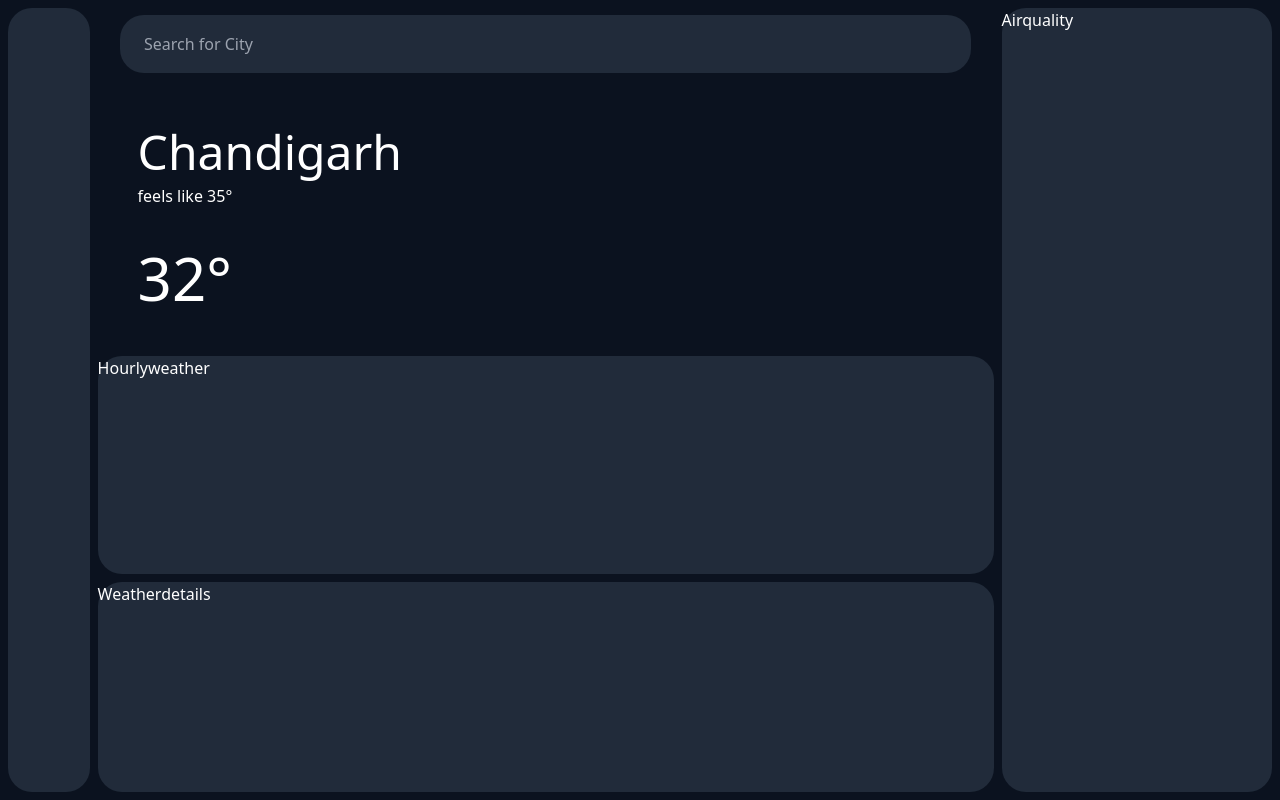
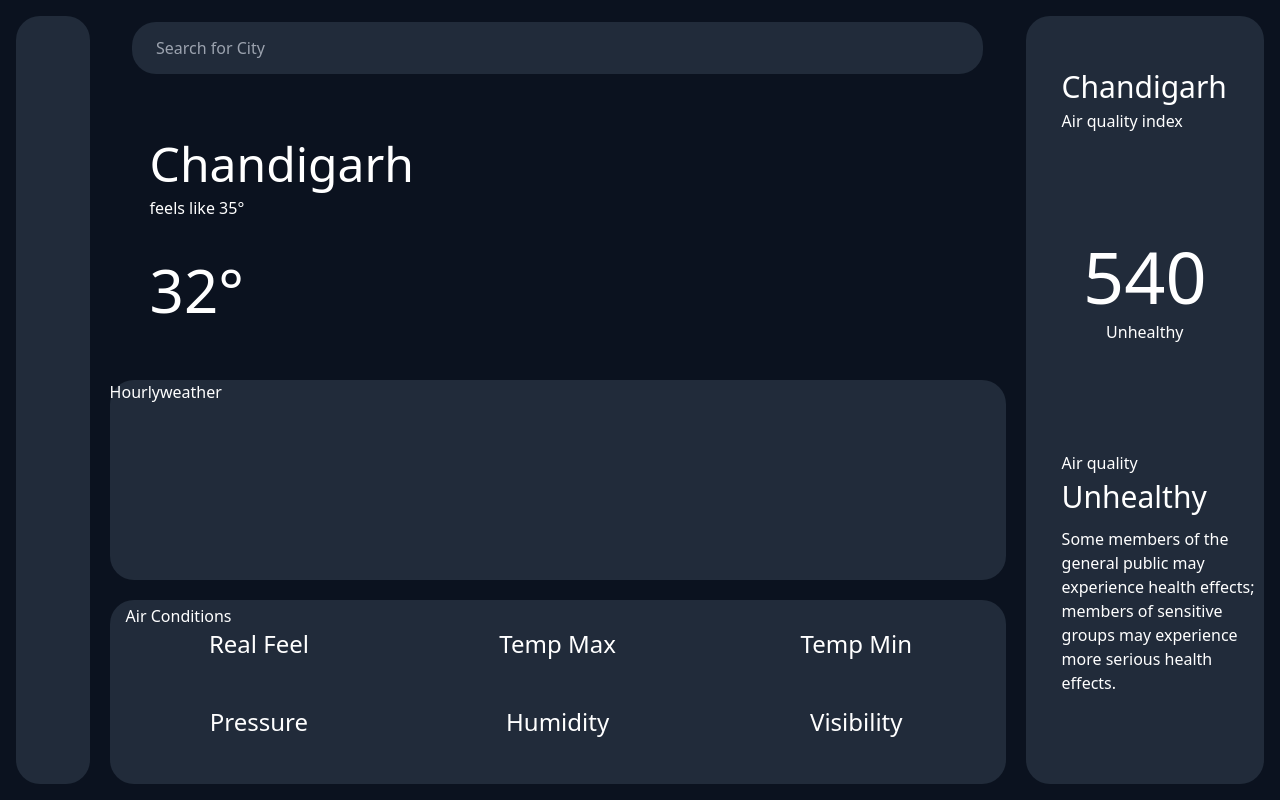
Before and after one commit to rtshk/weatherapp, a React (Create React App) app: page / in a window 1280 px wide. Built offline with nearby package versions, Linux system fonts and the light colour scheme.

Commit message:
added css structure

```diff
--- a/src/App.js
+++ b/src/App.js
@@ -8,9 +8,9 @@ import Airquality from "./component/Airquality";
 export default function App() {
   return (
     <>
-      <div className=" h-screen text-white gap-2 grid grid-cols-[7%_70%_1fr] grid-rows-[10%_1fr_1fr_1fr] bg-home-background font-sans">
-        <div className="row-span-4 mt-2 mb-2 ml-2 bg-custom-dark-blue rounded-3xl"></div>
-        <div className="mt-2 ">
+      <div className=" h-screen text-white gap-5 grid grid-cols-[7%_70%_1fr] grid-rows-[10%_1fr_1fr_1fr] bg-home-background font-sans">
+        <div className="row-span-4 mt-4 mb-4 ml-4 bg-custom-dark-blue rounded-3xl"></div>
+        <div className="mt-4">
           <Input />
         </div>
         <div className="rounded-3xl">
@@ -19,10 +19,10 @@ export default function App() {
         <div className="bg-custom-dark-blue rounded-3xl">
           <Hourlyweather />
         </div>
-        <div className="mb-2  bg-custom-dark-blue rounded-3xl">
+        <div className="mb-4  bg-custom-dark-blue rounded-3xl">
           <Weatherdetails />
         </div>
-        <div className="row-start-1 row-end-5 col-start-3 col-end-4 mt-2 mb-2 mr-2  bg-custom-dark-blue rounded-3xl">
+        <div className="row-start-1 row-end-5 col-start-3 col-end-4 mt-4 mb-4 mr-4  bg-custom-dark-blue rounded-3xl">
           <Airquality />
         </div>
       </div>
--- a/src/component/Airquality.js
+++ b/src/component/Airquality.js
@@ -2,7 +2,25 @@ import React from 'react'
 
 const Airquality = () => {
   return (
-    <div>Airquality</div>
+    <>
+    <div className='flex flex-col justify-around	h-full pb-9'>
+      <div className='TOP ml-9'>
+          <p className='text-3xl'>Chandigarh</p>
+          <p className='mt-1'>Air quality index</p>
+
+      </div>
+      <div className='MIDDLE text-center'>
+          <p className='text-7xl'>540</p>
+          <p className='mt-2'>Unhealthy</p>
+      </div>
+      <div className='BOTTOM ml-9'>
+          <p className='text-1xl'>Air quality</p>
+          <p className='text-3xl mt-1 mb-3'>Unhealthy</p>
+          <p className='text-1xl'>Some members of the general public may experience health effects; members of sensitive groups may experience more serious health effects.</p>
+
+      </div>
+    </div>
+    </>
   )
 }
 
--- a/src/component/Weatherdetails.js
+++ b/src/component/Weatherdetails.js
@@ -2,7 +2,19 @@ import React from 'react'
 
 const Weatherdetails = () => {
   return (
-    <div>Weatherdetails</div>
+    <>
+      <div className='grid grid-cols-3 grid-rows-[15%_1fr_1fr] h-full text-center '>
+        <div className='col-span-3 text-left ml-4 pt-1 text-1xl'>Air Conditions
+        </div>
+         <div className='text-2xl decoration-text'><p>Real Feel</p><p></p></div>
+         <div className='text-2xl decoration-text'><p>Temp Max</p><p></p></div>
+         <div className='text-2xl decoration-text'><p>Temp Min</p><p></p>
+        </div>
+         <div className='text-2xl decoration-text'><p>Pressure</p><p></p></div>
+         <div className='text-2xl decoration-text'><p>Humidity</p><p></p></div>
+         <div className='text-2xl decoration-text'><p>Visibility</p><p></p></div>
+      </div>
+    </>
   )
 }
 
--- a/tailwind.config.js
+++ b/tailwind.config.js
@@ -11,6 +11,7 @@ module.exports = {
       colors: {
         'custom-dark-blue': '#212B3A',
         'home-background' : '#0B121F',
+        "text":"#C3CBD6",
       },
     },
   },
```
Also changed, not shown: src/component/Input.js (+6 -21 lines).
